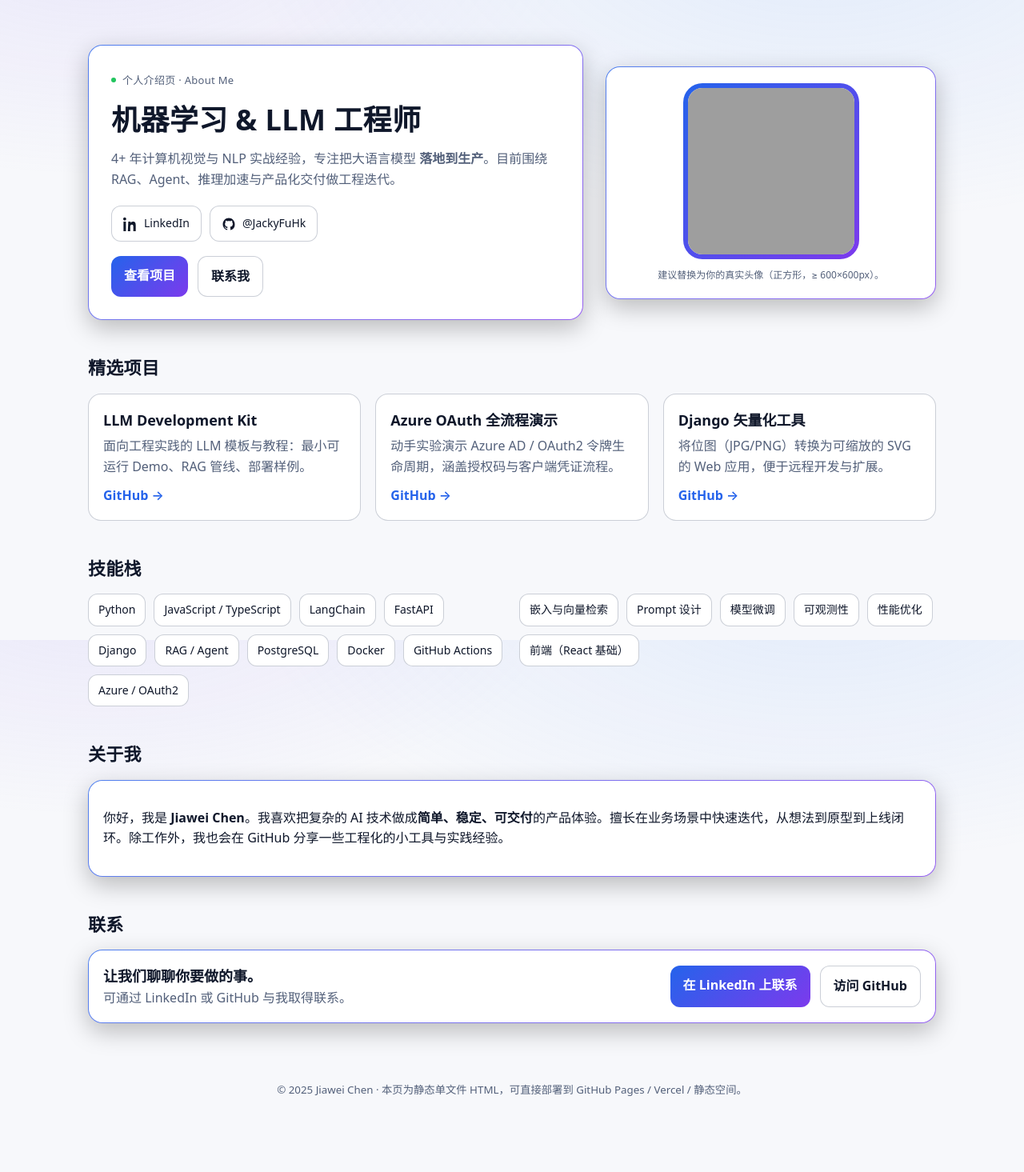
After one commit to JackyFuHk/Django-Vectorizer-Web, a Django app: page /author/ in a window 1280 px wide. The commit adds this page. Shown: the whole page at 80% size. Run offline with Django 5.2, Linux system fonts and the light colour scheme; grey boxes are pictures that could not be loaded.

Commit message:
author page

```diff
--- a/core/urls.py
+++ b/core/urls.py
@@ -91,6 +91,7 @@ urlpatterns = [
     # path('delete-file/', views.delete_file, name='delete_file'),
     path('support/', views.contact_view, name='contact'),
     path('about-us/', views.about_us, name='about_us'),
+    path('author/',views.author_view,name='author'),
     path('blogs/', views.post_list, name='post_list'),
     path('blogs/<slug:slug>/', views.post_detail, name='post_detail'),
     path('policies/terms/', views.policy_term, name='policy_term'),
--- a/core/views.py
+++ b/core/views.py
@@ -334,7 +334,8 @@ def home_download_svg(request):
     # ImageHistory.objects.filter(user_name=request.user.username,is_download=False,tool="png2svg",initial_img=png_url).update(is_download = True)
     return JsonResponse(response_data)
 
-
+def author_view(request):
+    return render(request,  "author.html")
 
 def about_us(request):
     return render(request,  "about_us.html")
--- /dev/null
+++ b/templates/author.html
@@ -0,0 +1,207 @@
+
+<!DOCTYPE html>
+<html lang="zh-CN">
+<head>
+  <meta charset="utf-8" />
+  <meta name="viewport" content="width=device-width, initial-scale=1" />
+  <title>Jiawei Chen — 个人介绍页</title>
+  <meta name="description" content="Jiawei Chen（@JackyFuHk）的个人简历 / 个人介绍页。机器学习与大语言模型（LLM）工程方向。" />
+  <meta property="og:title" content="Jiawei Chen — 个人介绍页" />
+  <meta property="og:description" content="机器学习与大语言模型（LLM）工程方向。项目、技能、社交链接。" />
+  <meta property="og:type" content="website" />
+  <meta name="color-scheme" content="light dark" />
+  <style>
+    :root{
+      --bg: #0b0d12;
+      --panel: #0f1219;
+      --text: #e6e9ef;
+      --muted:#9aa3b2;
+      --brand:#6aa1ff;
+      --accent:#9b87f5;
+      --ok:#22c55e;
+      --warn:#f59e0b;
+      --radius:18px;
+      --shadow: 0 10px 30px rgba(0,0,0,.25);
+    }
+    @media (prefers-color-scheme: light){
+      :root{ --bg:#f7f8fb; --panel:#ffffff; --text:#0f172a; --muted:#53607a; --brand:#2563eb; --accent:#7c3aed; }
+    }
+    *{ box-sizing:border-box }
+    html,body{ height:100% }
+    body{
+      margin:0; font-family: ui-sans-serif, system-ui, -apple-system, Segoe UI, Roboto, "PingFang SC", Noto Sans SC, "Helvetica Neue", Arial, "Apple Color Emoji", "Segoe UI Emoji";
+      background: radial-gradient(1200px 600px at 80% -10%, rgba(106,161,255,.15), transparent 60%),
+                  radial-gradient(1000px 500px at 10% -10%, rgba(155,135,245,.15), transparent 60%),
+                  var(--bg);
+      color:var(--text);
+      line-height:1.6;
+    }
+    .container{ max-width:1100px; margin:0 auto; padding:28px 20px 72px }
+    header{ position:sticky; top:0; backdrop-filter:saturate(180%) blur(10px); background:color-mix(in srgb, var(--bg), transparent 60%); z-index:50; border-bottom:1px solid color-mix(in srgb, var(--muted), transparent 70%)}
+    header .nav{ max-width:1100px; margin:0 auto; padding:14px 20px; display:flex; align-items:center; gap:14px; justify-content:space-between }
+    .brand{ display:flex; align-items:center; gap:12px; text-decoration:none; color:inherit }
+    .logo{ width:36px; height:36px; border-radius:10px; background:linear-gradient(135deg, var(--brand), var(--accent)); box-shadow:var(--shadow) }
+    .brand h1{ margin:0; font-size:18px; letter-spacing:.2px }
+    .nav a.link{ color:var(--muted); text-decoration:none; padding:8px 12px; border-radius:10px }
+    .nav a.link:hover{ background:color-mix(in srgb, var(--panel), transparent 60%); color:var(--text) }
+
+    .hero{ display:grid; grid-template-columns:1.2fr .8fr; gap:28px; align-items:center; margin-top:28px }
+    @media (max-width:900px){ .hero{ grid-template-columns:1fr } }
+    .card{ background:linear-gradient(0deg, color-mix(in srgb, var(--panel), transparent 0%), color-mix(in srgb, var(--panel), transparent 0%)) padding-box,
+                       linear-gradient(135deg, color-mix(in srgb, var(--brand), transparent 20%), color-mix(in srgb, var(--accent), transparent 20%)) border-box;
+           border:1px solid transparent; border-radius:var(--radius); box-shadow:var(--shadow); }
+    .hero .intro{ padding:28px }
+    .kicker{ display:inline-flex; gap:8px; align-items:center; color:var(--muted); font-size:13px; letter-spacing:.3px }
+    .kicker .dot{ width:6px; height:6px; border-radius:999px; background:var(--ok) }
+    .intro h2{ margin:10px 0 8px; font-size:36px; letter-spacing:.4px }
+    .intro p{ margin:0 0 20px; font-size:16px; color:var(--muted) }
+    .badges{ display:flex; flex-wrap:wrap; gap:10px; margin:18px 0 }
+    .badge{ display:inline-flex; align-items:center; gap:8px; padding:10px 14px; border-radius:12px; text-decoration:none; color:var(--text); background:color-mix(in srgb, var(--panel), transparent 0%); border:1px solid color-mix(in srgb, var(--muted), transparent 70%) }
+    .badge span{ font-size:14px }
+
+    .portrait{ display:grid; place-items:center; padding:20px }
+    .avatar{ width:220px; aspect-ratio:1/1; border-radius:24px; background:linear-gradient(135deg, var(--brand), var(--accent)); padding:6px }
+    .avatar img{ width:100%; height:100%; border-radius:18px; object-fit:cover; display:block; background:color-mix(in srgb, var(--panel), transparent 0%) }
+    .hint{ color:var(--muted); font-size:12px; margin-top:10px }
+
+    section{ margin-top:42px }
+    .section-title{ font-size:22px; margin:0 0 14px; letter-spacing:.3px }
+
+    .grid{ display:grid; grid-template-columns: repeat(12, 1fr); gap:18px }
+    .col-4{ grid-column: span 4 }
+    .col-6{ grid-column: span 6 }
+    .col-12{ grid-column: span 12 }
+    @media (max-width:900px){ .col-4, .col-6{ grid-column: span 12 } }
+
+    .stack{ display:flex; flex-wrap:wrap; gap:10px }
+    .chip{ padding:8px 12px; border-radius:12px; background:color-mix(in srgb, var(--panel), transparent 0%); border:1px solid color-mix(in srgb, var(--muted), transparent 70%); color:var(--text); font-size:14px }
+
+    .projects .item{ padding:18px; border-radius:16px; background:color-mix(in srgb, var(--panel), transparent 0%); border:1px solid color-mix(in srgb, var(--muted), transparent 70%); transition:transform .18s ease }
+    .projects .item:hover{ transform: translateY(-2px) }
+    .projects .item h3{ margin:0 0 6px; font-size:18px }
+    .projects .item p{ margin:0 0 10px; color:var(--muted) }
+    .projects .item a{ text-decoration:none; color:var(--brand); font-weight:600 }
+
+    .footer{ margin-top:52px; padding:18px; text-align:center; color:var(--muted) }
+
+    .cta{ display:flex; gap:12px; flex-wrap:wrap }
+    .btn{ padding:12px 16px; border-radius:12px; border:1px solid color-mix(in srgb, var(--muted), transparent 70%); text-decoration:none; color:var(--text); background:color-mix(in srgb, var(--panel), transparent 0%); font-weight:600 }
+    .btn.primary{ background:linear-gradient(135deg, var(--brand), var(--accent)); border:none; color:white }
+  </style>
+</head>
+<body>
+
+
+  <main id="top" class="container">
+    <section class="hero">
+      <div class="card intro">
+        <div class="kicker"><span class="dot"></span>个人介绍页 · About Me</div>
+        <h2>机器学习 & LLM 工程师</h2>
+        <p>4+ 年计算机视觉与 NLP 实战经验，专注把大语言模型 <strong>落地到生产</strong>。目前围绕 RAG、Agent、推理加速与产品化交付做工程迭代。</p>
+        <div class="badges">
+          <a class="badge" href="https://www.linkedin.com/in/jiawei-chen-4095802a9/" target="_blank" rel="noopener noreferrer" aria-label="LinkedIn">
+            <svg width="18" height="18" viewBox="0 0 24 24" fill="currentColor" aria-hidden="true"><path d="M4.98 3.5C4.98 4.88 3.86 6 2.5 6S0 4.88 0 3.5 1.12 1 2.5 1s2.48 1.12 2.48 2.5zM.5 8h4V24h-4zM8.5 8h3.8v2.2h.05c.53-1 1.83-2.2 3.77-2.2 4.03 0 4.78 2.65 4.78 6.1V24h-4v-7.2c0-1.72-.03-3.94-2.4-3.94-2.4 0-2.77 1.87-2.77 3.8V24h-4z"/></svg>
+            <span>LinkedIn</span>
+          </a>
+          <a class="badge" href="https://github.com/JackyFuHk" target="_blank" rel="noopener noreferrer" aria-label="GitHub">
+            <svg width="18" height="18" viewBox="0 0 24 24" fill="currentColor" aria-hidden="true"><path d="M12 2C6.48 2 2 6.58 2 12.26c0 4.52 2.87 8.35 6.84 9.71.5.1.68-.22.68-.48 0-.23-.01-.98-.01-1.78-2.78.62-3.37-1.2-3.37-1.2-.46-1.2-1.12-1.52-1.12-1.52-.92-.64.07-.63.07-.63 1.01.07 1.54 1.06 1.54 1.06.9 1.58 2.36 1.12 2.94.85.09-.67.35-1.12.63-1.38-2.22-.26-4.56-1.14-4.56-5.06 0-1.12.39-2.03 1.03-2.75-.1-.26-.45-1.32.1-2.74 0 0 .85-.28 2.8 1.05.82-.23 1.69-.35 2.56-.35.87 0 1.75.12 2.56.35 1.95-1.33 2.8-1.05 2.8-1.05.55 1.42.2 2.48.1 2.74.64.72 1.03 1.63 1.03 2.75 0 3.93-2.34 4.8-4.57 5.05.36.32.68.94.68 1.9 0 1.37-.01 2.47-.01 2.8 0 .26.18.59.69.48A10.03 10.03 0 0 0 22 12.26C22 6.58 17.52 2 12 2z"/></svg>
+            <span>@JackyFuHk</span>
+          </a>
+        </div>
+        <div class="cta">
+          <a class="btn primary" href="#projects">查看项目</a>
+          <a class="btn" href="#contact">联系我</a>
+        </div>
+      </div>
+      <div class="card portrait">
+        <div class="avatar">
+          <!-- 如果你有头像，请把 src 换成你的图片地址 -->
+          <img src="https://avatars.githubusercontent.com/u/0?v=4" alt="头像占位符" />
+        </div>
+        <div class="hint">建议替换为你的真实头像（正方形，≥ 600×600px）。</div>
+      </div>
+    </section>
+
+    <section id="projects">
+      <h2 class="section-title">精选项目</h2>
+      <div class="grid projects">
+        <article class="item col-4">
+          <h3>LLM Development Kit</h3>
+          <p>面向工程实践的 LLM 模板与教程：最小可运行 Demo、RAG 管线、部署样例。</p>
+          <a href="https://github.com/JackyFuHk/llm-development-kit" target="_blank" rel="noopener">GitHub →</a>
+        </article>
+        <article class="item col-4">
+          <h3>Azure OAuth 全流程演示</h3>
+          <p>动手实验演示 Azure AD / OAuth2 令牌生命周期，涵盖授权码与客户端凭证流程。</p>
+          <a href="https://github.com/JackyFuHk/azure-lab-demo" target="_blank" rel="noopener">GitHub →</a>
+        </article>
+        <article class="item col-4">
+          <h3>Django 矢量化工具</h3>
+          <p>将位图（JPG/PNG）转换为可缩放的 SVG 的 Web 应用，便于远程开发与扩展。</p>
+          <a href="https://github.com/JackyFuHk/Django-Vectorizer-Web" target="_blank" rel="noopener">GitHub →</a>
+        </article>
+      </div>
+    </section>
+
+    <section id="skills">
+      <h2 class="section-title">技能栈</h2>
+      <div class="grid">
+        <div class="col-6">
+          <div class="stack">
+            <span class="chip">Python</span>
+            <span class="chip">JavaScript / TypeScript</span>
+            <span class="chip">LangChain</span>
+            <span class="chip">FastAPI</span>
+            <span class="chip">Django</span>
+            <span class="chip">RAG / Agent</span>
+            <span class="chip">PostgreSQL</span>
+            <span class="chip">Docker</span>
+            <span class="chip">GitHub Actions</span>
+            <span class="chip">Azure / OAuth2</span>
+          </div>
+        </div>
+        <div class="col-6">
+          <div class="stack">
+            <span class="chip">嵌入与向量检索</span>
+            <span class="chip">Prompt 设计</span>
+            <span class="chip">模型微调</span>
+            <span class="chip">可观测性</span>
+            <span class="chip">性能优化</span>
+            <span class="chip">前端（React 基础）</span>
+          </div>
+        </div>
+      </div>
+    </section>
+
+    <section id="about">
+      <h2 class="section-title">关于我</h2>
+      <div class="card" style="padding:18px">
+        <p>你好，我是 <strong>Jiawei Chen</strong>。我喜欢把复杂的 AI 技术做成<strong>简单、稳定、可交付</strong>的产品体验。擅长在业务场景中快速迭代，从想法到原型到上线闭环。除工作外，我也会在 GitHub 分享一些工程化的小工具与实践经验。</p>
+      </div>
+    </section>
+
+    <section id="contact">
+      <h2 class="section-title">联系</h2>
+      <div class="card" style="padding:18px; display:flex; align-items:center; justify-content:space-between; gap:16px; flex-wrap:wrap">
+        <div>
+          <div style="font-weight:700; font-size:18px">让我们聊聊你要做的事。</div>
+          <div style="color:var(--muted)">可通过 LinkedIn 或 GitHub 与我取得联系。</div>
+        </div>
+        <div class="cta">
+          <a class="btn primary" href="https://www.linkedin.com/in/jiawei-chen-4095802a9/" target="_blank" rel="noopener">在 LinkedIn 上联系</a>
+          <a class="btn" href="https://github.com/JackyFuHk" target="_blank" rel="noopener">访问 GitHub</a>
+        </div>
+      </div>
+    </section>
+
+    <footer class="footer">
+      <small>© <span id="year"></span> Jiawei Chen · 本页为静态单文件 HTML，可直接部署到 GitHub Pages / Vercel / 静态空间。</small>
+    </footer>
+  </main>
+
+  <script>
+    // 年份自动更新
+    document.getElementById('year').textContent = new Date().getFullYear();
+  </script>
+</body>
+</html>
--- a/templates/navbar.html
+++ b/templates/navbar.html
@@ -43,7 +43,7 @@
                 <a href="/" style="color:#000">首页</a>
               </li>
               <li>
-                <a href="/blogs/" style="color:#000">作者介绍</a>
+                <a href="/author/" style="color:#000">作者介绍</a>
               </li>
               <li>
                 <a href="/api/" style="color:#000">API服务</a>
```
